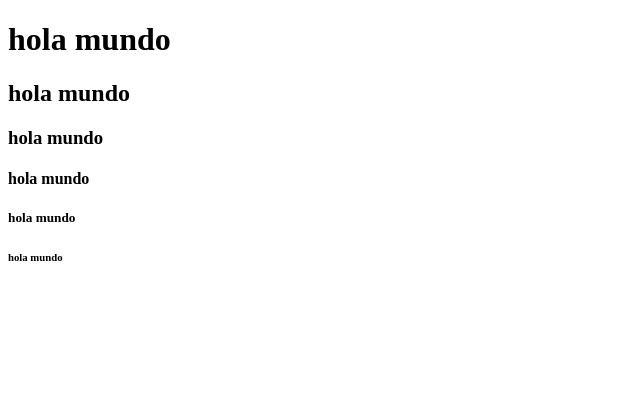
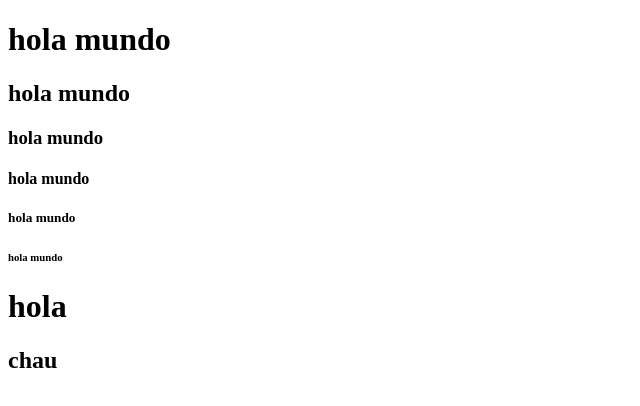
Before and after one commit to Benjamin-brll/pruebaVersions, a plain HTML site: page index.html in a window 1280 px wide. Shown: the whole page, without its empty margins (0-640 px from the left). Drawn offline with Linux system fonts and the light colour scheme.

Commit message:
tercer commit

```diff
--- a/index.html
+++ b/index.html
@@ -13,5 +13,14 @@
     <h4>hola mundo</h4>
     <h5>hola mundo</h5>
     <h6>hola mundo</h6>
+
+    <div>
+        <div>
+            <h1>hola</h1>
+        </div>
+        <div>
+            <h2>chau</h2>
+        </div>
+    </div>
 </body>
 </html>
```
